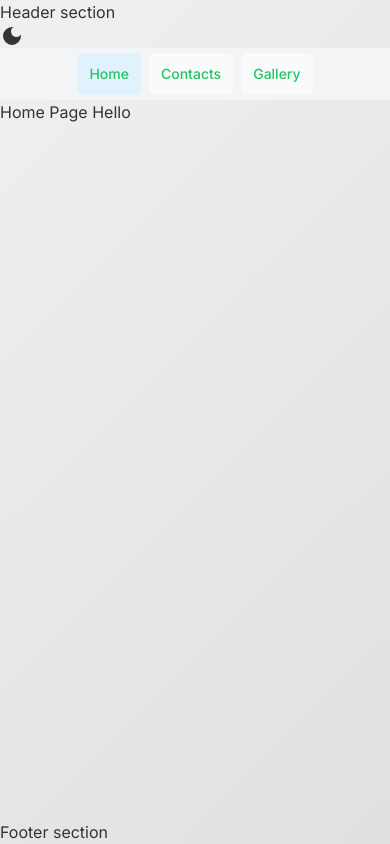
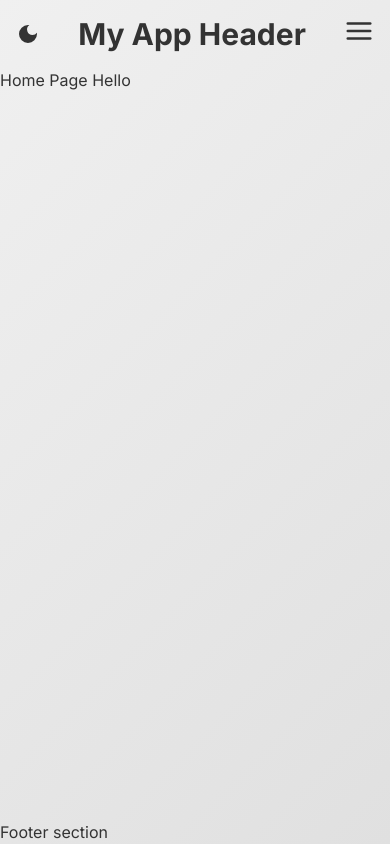
Before and after one commit to MishanyaZh/migrant-center, a Next.js app: page / in a window 390 px wide. Built offline with nearby package versions, Linux system fonts and the light colour scheme.

Commit message:
template BurgerMenu, Header

```diff
--- a/src/app/layout.tsx
+++ b/src/app/layout.tsx
@@ -3,8 +3,8 @@ import "./globals.css";
 import { Inter } from "next/font/google";
 import NavLinks from "./ui/NavLinks/NavLinks";
 import { mainLinks } from "./ui/NavLinks/linksData";
-import DarkModeSwitch from "./ui/DarkModeSwitch/DarkModeSwitch";
 import Providers from "./Providers";
+import Header from "./ui/Header/Header";
 
 const inter = Inter({
   subsets: ["latin"],
@@ -25,10 +25,7 @@ export default function RootLayout({
     <html lang="pl" suppressHydrationWarning className="h-full">
       <body className={`${inter.className} font-sans`}>
         <Providers>
-          <header>
-            Header section
-            <DarkModeSwitch />
-          </header>
+          <Header />
           <NavLinks links={mainLinks} />
           <main className="flex-grow">{children}</main>
           <footer>Footer section</footer>
--- /dev/null
+++ b/src/app/ui/BurgerMenu/BurgerMenu.tsx
@@ -0,0 +1,80 @@
+"use client";
+
+import { useState } from "react";
+import { FiMenu, FiX, FiChevronDown, FiChevronUp } from "react-icons/fi";
+import { mainLinks, contactsLinks } from "../NavLinks/linksData";
+
+const BurgerMenu = () => {
+  const [isOpen, setIsOpen] = useState(false);
+  const [isSubMenuOpen, setIsSubMenuOpen] = useState(false);
+
+  const toggleMenu = () => setIsOpen(!isOpen);
+  const closeMenu = () => setIsOpen(false);
+  const toggleSubMenu = () => setIsSubMenuOpen(!isSubMenuOpen);
+
+  return (
+    <div>
+      <button
+        onClick={toggleMenu}
+        className="text-3xl focus:outline-none md:hidden z-50"
+        aria-label="Toggle Menu"
+      >
+        {isOpen ? <FiX /> : <FiMenu />}
+      </button>
+
+      <nav
+        className={`${
+          isOpen ? "translate-x-0" : "translate-x-full"
+        } transform transition-transform duration-300 fixed top-[68px] right-0 w-full h-full flex flex-col items-start justify-start p-8 space-y-8 bg-gray-500 md:flex-row md:hidden`}
+      >
+        {mainLinks.map((link) => (
+          <div key={link.id} className="relative flex flex-col items-start">
+            {link.id === "contacts" ? (
+              <>
+                <div className="flex items-center">
+                  <a
+                    href={link.href}
+                    className="text-2xl text-foreground  hover:text-blue-600 "
+                    onClick={closeMenu}
+                  >
+                    {link.name}
+                  </a>
+                  <button
+                    onClick={toggleSubMenu}
+                    className="ml-2 text-foreground hover:text-blue-600 focus:outline-none"
+                  >
+                    {isSubMenuOpen ? <FiChevronUp /> : <FiChevronDown />}
+                  </button>
+                </div>
+                {isSubMenuOpen && (
+                  <div className="ml-4 w-auto bg-background shadow-lg rounded-md">
+                    {contactsLinks.map((subLink) => (
+                      <a
+                        key={subLink.id}
+                        href={subLink.href}
+                        className="block px-4 py-2 text-foreground hover:text-blue-600"
+                        onClick={closeMenu}
+                      >
+                        {subLink.name}
+                      </a>
+                    ))}
+                  </div>
+                )}
+              </>
+            ) : (
+              <a
+                href={link.href}
+                className="text-2xl text-foreground hover:text-blue-600"
+                onClick={closeMenu}
+              >
+                {link.name}
+              </a>
+            )}
+          </div>
+        ))}
+      </nav>
+    </div>
+  );
+};
+
+export default BurgerMenu;
--- /dev/null
+++ b/src/app/ui/Header/Header.tsx
@@ -0,0 +1,14 @@
+import BurgerMenu from "../BurgerMenu/BurgerMenu";
+import DarkModeSwitch from "../DarkModeSwitch/DarkModeSwitch";
+
+const Header = () => {
+  return (
+    <header className="w-full p-4 bg-background text-foreground flex items-center justify-between">
+      <DarkModeSwitch />
+      <h1 className="text-3xl font-bold">My App Header</h1>
+      <BurgerMenu />
+    </header>
+  );
+};
+
+export default Header;
--- a/src/app/ui/NavLinks/NavLinks.tsx
+++ b/src/app/ui/NavLinks/NavLinks.tsx
@@ -7,7 +7,7 @@ import { linksTypes } from "./linksData";
 export default function NavLinks({ links }: { links: linksTypes[] }) {
   const pathname = usePathname();
   return (
-    <nav className="min-w-full h-[52px] flex items-center justify-center gap-2 bg-gray-100">
+    <nav className="hidden md:flex min-w-full h-[52px] items-center justify-center gap-2 bg-gray-100">
       {links.map((link) => {
         const isActiveLink = pathname === link.href;
         return (
--- a/src/app/ui/NavLinks/linksData.tsx
+++ b/src/app/ui/NavLinks/linksData.tsx
@@ -11,14 +11,14 @@ export const mainLinks = [
     href: "/",
   },
   {
+    id: "gallery",
+    name: "Gallery",
+    href: "/gallery",
+  },
+  {
     id: "contacts",
     name: "Contacts",
     href: "/contacts",
-  },
-  {
-    id: "gallery",
-    name: "Gallery",
-    href: "/gallery",
   },
 ];
 
```
